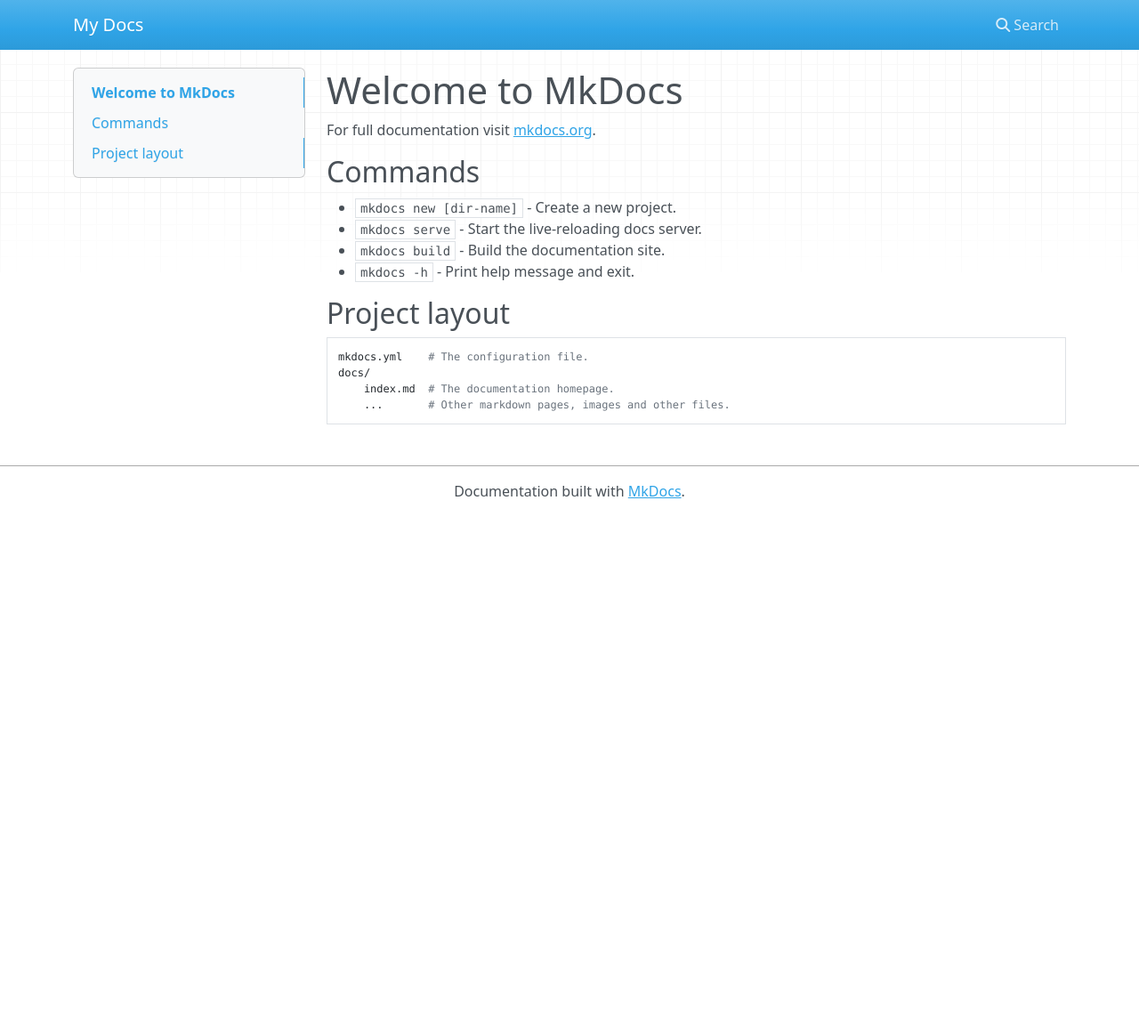
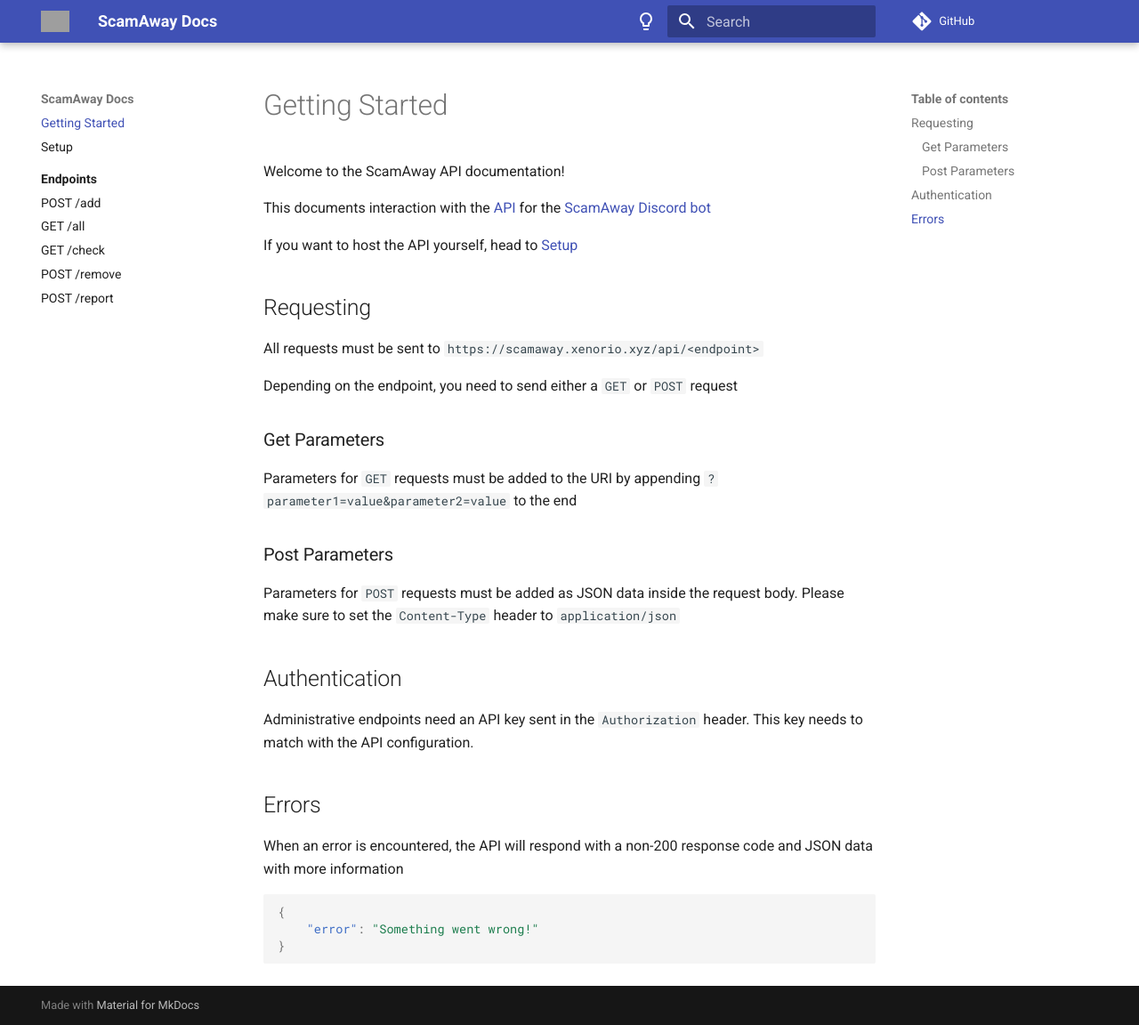
Before and after one commit to Xenorio/ScamAway-Docs, an MkDocs documentation site: the page built from docs/index.md, in a window 1280 px wide and 1152 px high. Shown: the whole window at 89% size. Built offline with MkDocs 1.6.1 and Material for MkDocs 9.7.7, drawn with Linux system fonts in a browser that asks for light colours; nearby versions of some CDN libraries; comment, search, counter and statistics services are not loaded; grey boxes are pictures that could not be loaded.

Commit message:
Add documentation

````diff
--- a/docs/index.md
+++ b/docs/index.md
@@ -1,17 +1,29 @@
-# Welcome to MkDocs
+# Getting Started
+Welcome to the ScamAway API documentation!
 
-For full documentation visit [mkdocs.org](https://www.mkdocs.org).
+This documents interaction with the [API](https://github.com/Xenorio/ScamAway-API) for the [ScamAway Discord bot](https://github.com/Xenorio/ScamAway)
 
-## Commands
+If you want to host the API yourself, head to [Setup](setup.md)
 
-* `mkdocs new [dir-name]` - Create a new project.
-* `mkdocs serve` - Start the live-reloading docs server.
-* `mkdocs build` - Build the documentation site.
-* `mkdocs -h` - Print help message and exit.
+## Requesting
+All requests must be sent to ``https://scamaway.xenorio.xyz/api/<endpoint>``
 
-## Project layout
+Depending on the endpoint, you need to send either a ``GET`` or ``POST`` request
 
-    mkdocs.yml    # The configuration file.
-    docs/
-        index.md  # The documentation homepage.
-        ...       # Other markdown pages, images and other files.
+### Get Parameters
+Parameters for ``GET`` requests must be added to the URI by appending ``?parameter1=value&parameter2=value`` to the end
+
+### Post Parameters
+Parameters for ``POST`` requests must be added as JSON data inside the request body. Please make sure to set the ``Content-Type`` header to ``application/json``
+
+## Authentication
+Administrative endpoints need an API key sent in the ``Authorization`` header. This key needs to match with the API configuration.
+
+## Errors
+When an error is encountered, the API will respond with a non-200 response code and JSON data with more information
+
+```json
+{
+    "error": "Something went wrong!"
+}
+```
--- a/mkdocs.yml
+++ b/mkdocs.yml
@@ -1 +1,35 @@
-site_name: My Docs
+site_name: ScamAway Docs
+repo_url: https://github.com/Xenorio/ScamAway-API
+edit_uri: https://github.com/Xenorio/ScamAway-Docs/edit/main/docs/
+site_description: Documentation for the ScamAway Discord bot
+plugins:
+  - section-index
+  - search
+  - render_swagger
+theme:
+  name: material
+  logo: https://github.com/Xenorio/ScamAway/raw/main/logo.png
+  favicon: https://github.com/Xenorio/ScamAway/raw/main/logo.png
+  font: Open Sans
+  palette:
+    - scheme: default
+      toggle:
+        icon: material/lightbulb-outline
+        name: Switch to dark mode
+    - scheme: slate
+      toggle:
+        icon: material/lightbulb
+        name: Switch to light mode
+  features:
+    - navigation.expand
+    - navigation.instant
+    - navigation.tracking
+    - navigation.sections
+    - navigation.indexes
+    - navigation.top
+markdown_extensions:
+  - admonition
+  - pymdownx.details
+  - pymdownx.highlight
+  - pymdownx.superfences
+  - pymdownx.emoji
````
Also changed, not shown: docs/Endpoints/add.md (added, +22 -0 lines), docs/Endpoints/all.md (added, +23 -0 lines), docs/Endpoints/check.md (added, +28 -0 lines), docs/Endpoints/remove.md (added, +22 -0 lines), docs/Endpoints/report.md (added, +28 -0 lines), docs/setup.md (added, +15 -0 lines), docs/Endpoints/index.md (added), 1 other file.
